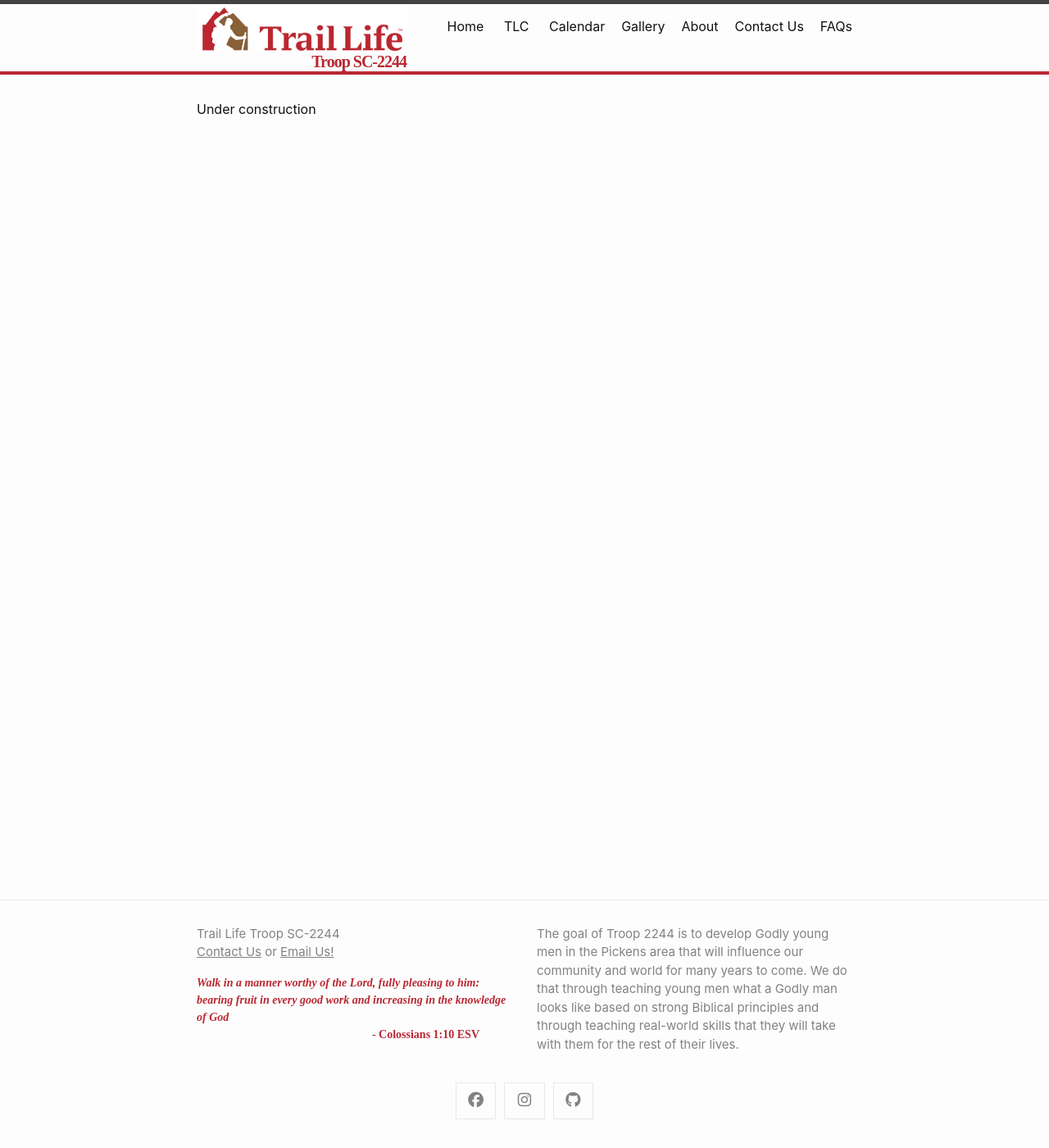
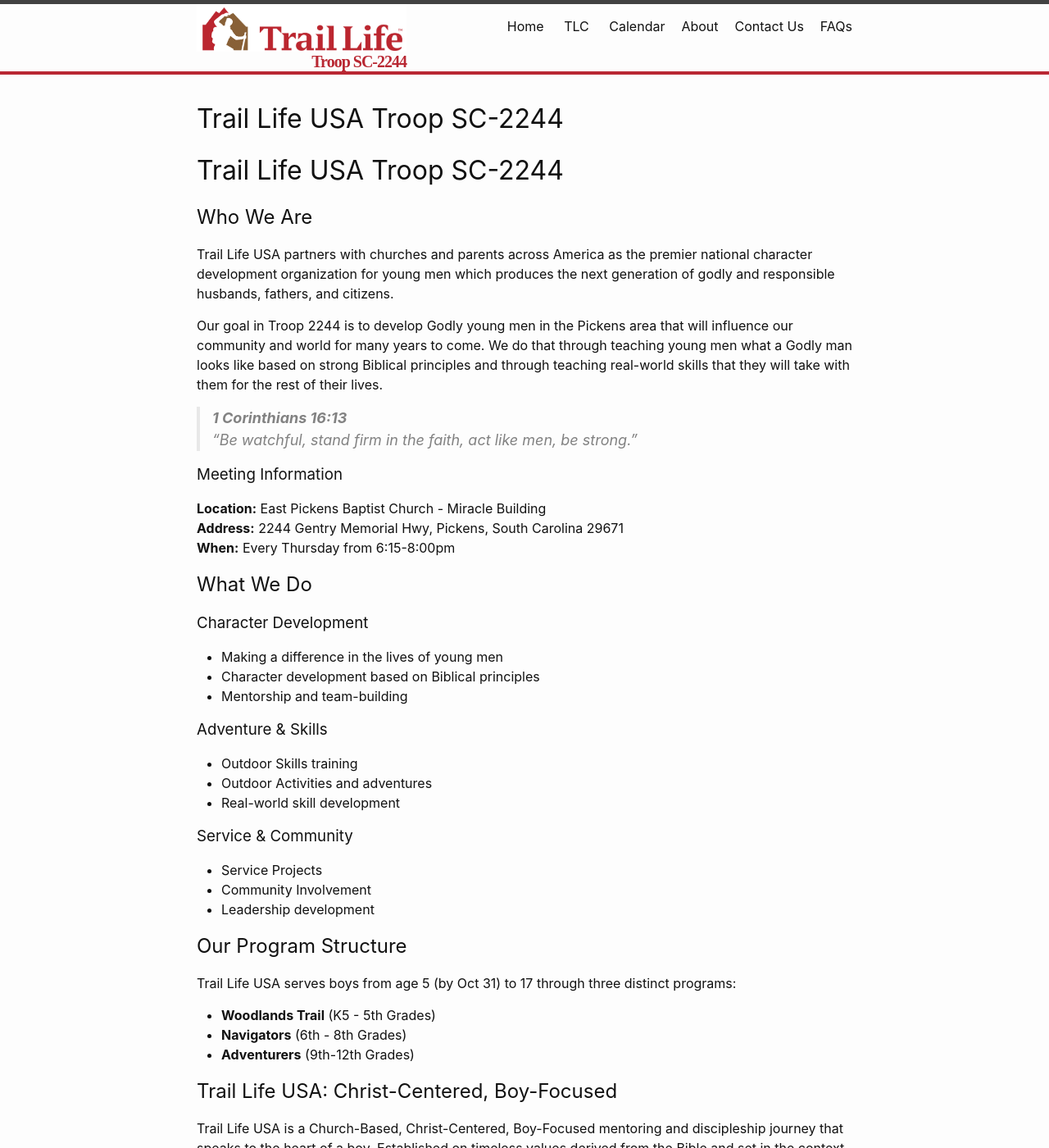
Before and after one commit to traillife-sc2244/traillife-sc2244.github.io, a Jekyll site: the page built from index.md, in a window 1280 px wide and 1400 px high. Shown: the whole window at 82% size. Built offline with Jekyll 4.4.1, drawn with Linux system fonts in a browser that asks for light colours; comment, search, counter and statistics services are not loaded; our own code applies the rules of GitHub Pages for plain Markdown files; some of the changed text lies outside the part shown.

Commit message:
update contact, home, and donation pages

```diff
--- a/_config.yml
+++ b/_config.yml
@@ -34,8 +34,9 @@ url: http://traillife-sc2244.github.io # the base hostname & protocol for your s
 
 header_pages:
   - calendar.md
-  - gallery.md
+  # - gallery.md
   - about.md
+  - donate.md
   - contact.md
   - faq.md
 
--- a/index.md
+++ b/index.md
@@ -5,4 +5,57 @@
 layout: home
 ---
 
-Under construction
+# Trail Life USA Troop SC-2244
+
+## Who We Are
+
+Trail Life USA partners with churches and parents across America as the premier national character development organization for young men which produces the next generation of godly and responsible husbands, fathers, and citizens.
+
+Our goal in Troop 2244 is to develop Godly young men in the Pickens area that will influence our community and world for many years to come. We do that through teaching young men what a Godly man looks like based on strong Biblical principles and through teaching real-world skills that they will take with them for the rest of their lives.
+
+> **1 Corinthians 16:13**<br />
+> "Be watchful, stand firm in the faith, act like men, be strong."
+
+### Meeting Information
+**Location:** East Pickens Baptist Church - Miracle Building <br />
+**Address:** 2244 Gentry Memorial Hwy, Pickens, South Carolina 29671 <br />
+**When:** Every Thursday from 6:15-8:00pm
+
+## What We Do
+
+### Character Development
+- Making a difference in the lives of young men
+- Character development based on Biblical principles
+- Mentorship and team-building
+
+### Adventure & Skills
+- Outdoor Skills training
+- Outdoor Activities and adventures
+- Real-world skill development
+
+### Service & Community
+- Service Projects
+- Community Involvement
+- Leadership development
+
+## Our Program Structure
+
+Trail Life USA serves boys from age 5 (by Oct 31) to 17 through three distinct programs:
+
+- **Woodlands Trail** (K5 - 5th Grades)
+- **Navigators** (6th - 8th Grades)
+- **Adventurers** (9th-12th Grades)
+
+## Trail Life USA: Christ-Centered, Boy-Focused
+
+Trail Life USA is a Church-Based, Christ-Centered, Boy-Focused mentoring and discipleship journey that speaks to the heart of a boy. Established on timeless values derived from the Bible and set in the context of outdoor adventure, boys are engaged in a Troop setting by male mentors where they are challenged to grow in character, understand their purpose, serve their community, and develop practical leadership skills.
+
+> "There are many qualities which we need in order to gain success, but the three above all—for the lack of which no brilliancy and no genius can atone—are Courage, Honesty and Common Sense."
+>
+> **- President Teddy Roosevelt**
+
+## Get Involved
+
+The best support you can give is to join our troop and be a part of this great community. We welcome boys ages 5-17 and their families to experience the adventure, character development, and leadership opportunities that Trail Life USA provides.
+
+For more information about joining or supporting our troop, <a href="./contact">contact</a> or <a href="mailto:traillifesc2244@gmail.com">email us</a>.
```
Also changed, not shown: about.md (+1 -1 lines), calendar.md (+2 -0 lines), contact.md (+23 -1 lines), donations.md (+22 -2 lines), 1 other file.
